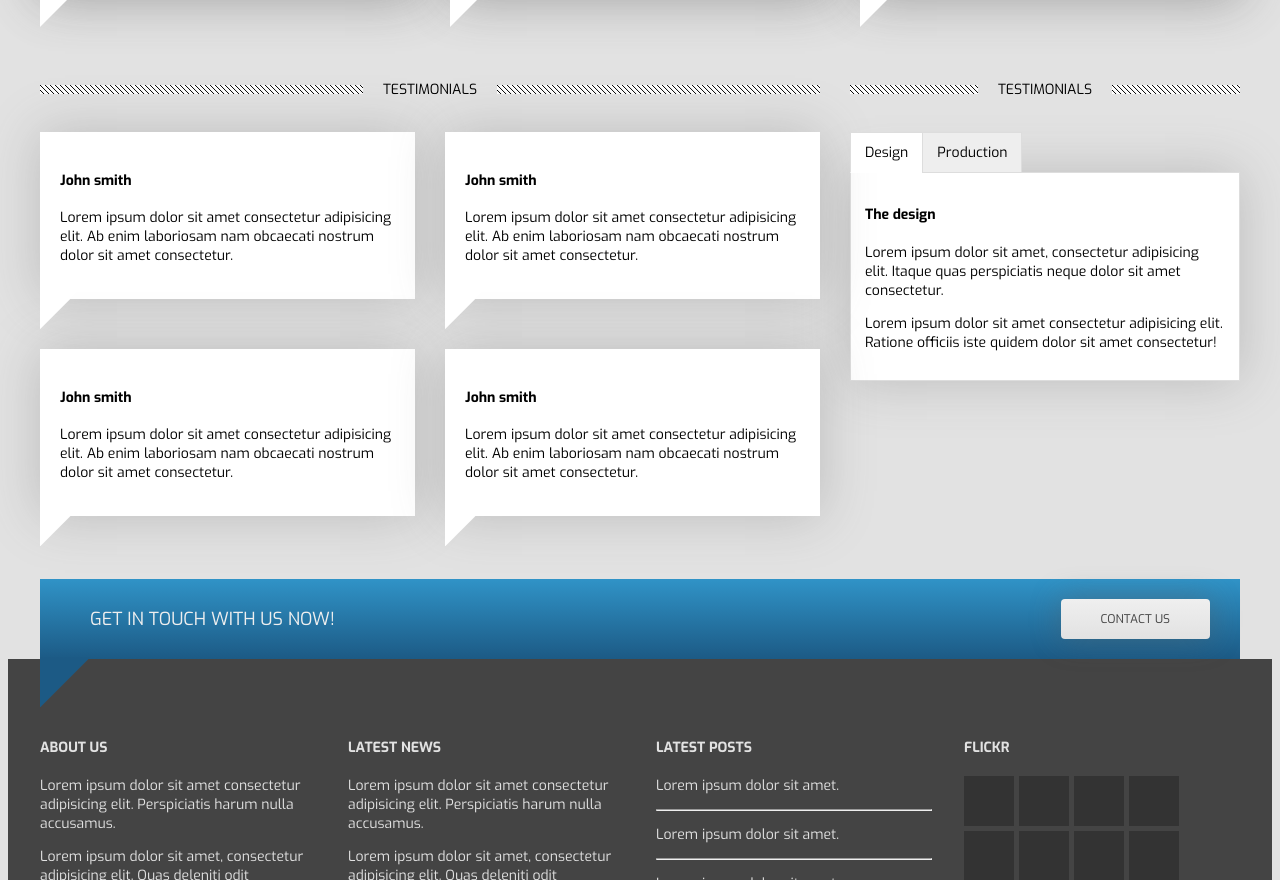
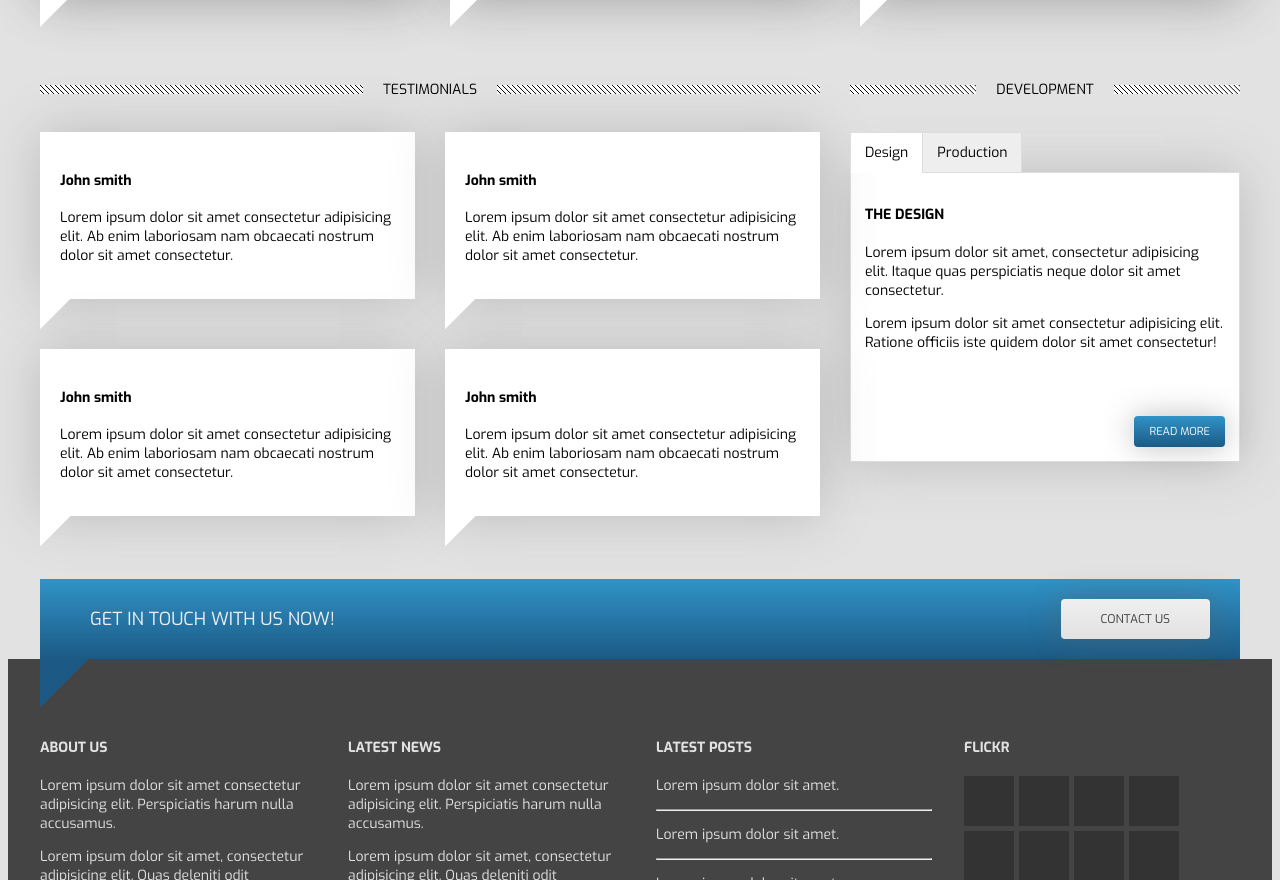
Before and after one commit to srcnebo/gridProject, a plain HTML site: page index.html in a window 1280 px wide. Shown: the part 1313-2193 px from the top of the page. Drawn offline with Linux system fonts and the light colour scheme.

Commit message:
Final Commit for this project

```diff
--- a/css/style.css
+++ b/css/style.css
@@ -239,11 +239,6 @@ header{
 
 }
 
-.dev-content{
-    background: #ffffff;
-    box-shadow: rgba(94, 94, 94, 0.288) 0px 0px 50px 0px;
-}
-
 /* ---- End Of Content ---- */
 
 
@@ -390,7 +385,19 @@ footer{
     border: 1px solid #ddd;
     -webkit-order: 1;
     order: 1;
+    display:flex;
+    flex-direction: row;
+    background: #ffffff;
+    box-shadow: rgba(94, 94, 94, 0.288) 0px 0px 50px 0px;
   }
+
+  .dev-content a{
+    font-size: 11px;
+    padding: 8px 15px 8px 15px;
+    margin-top: 50px;
+    float: right;
+  }
+
   input[type=radio], .dev-content {
     display: none;
   }
--- a/index.html
+++ b/index.html
@@ -108,7 +108,7 @@
             </div>
             <div class="flexbreak">
                 <div class="divider"></div>
-                <p>TESTIMONIALS</p>
+                <p>DEVELOPMENT</p>
                 <div class="divider"></div>
             </div>
         </div>
@@ -136,17 +136,19 @@
                     <input type="radio" id="dev-1" name="tab-group" checked>
                     <label for="dev-1">Design</label>
                     <div class="dev-content">
-                        <h4>The design</h4>
+                        <h4>THE DESIGN</h4>
                         <p>Lorem ipsum dolor sit amet, consectetur adipisicing elit. Itaque quas perspiciatis neque dolor sit amet consectetur.</p>
                         <p>Lorem ipsum dolor sit amet consectetur adipisicing elit. Ratione officiis iste quidem dolor sit amet consectetur!</p>
+                        <a href="#" class="button">Read more</a>
                     </div>
 
                     <input type="radio" id="dev-2" name="tab-group">
                     <label for="dev-2">Production</label>
                     <div class="dev-content">
-                        <h4>The Production</h4>
+                        <h4>THE PRODUCTION</h4>
                         <p>2Lorem ipsum dolor sit amet, consectetur adipisicing elit. Itaque quas perspiciatis neque dolor sit amet consectetur.</p>
                         <p>2Lorem ipsum dolor sit amet consectetur adipisicing elit. Ratione officiis iste quidem dolor sit amet consectetur!</p>
+                        <a href="#" class="button">Read more</a>
                     </div>
                 </div>
 
```
